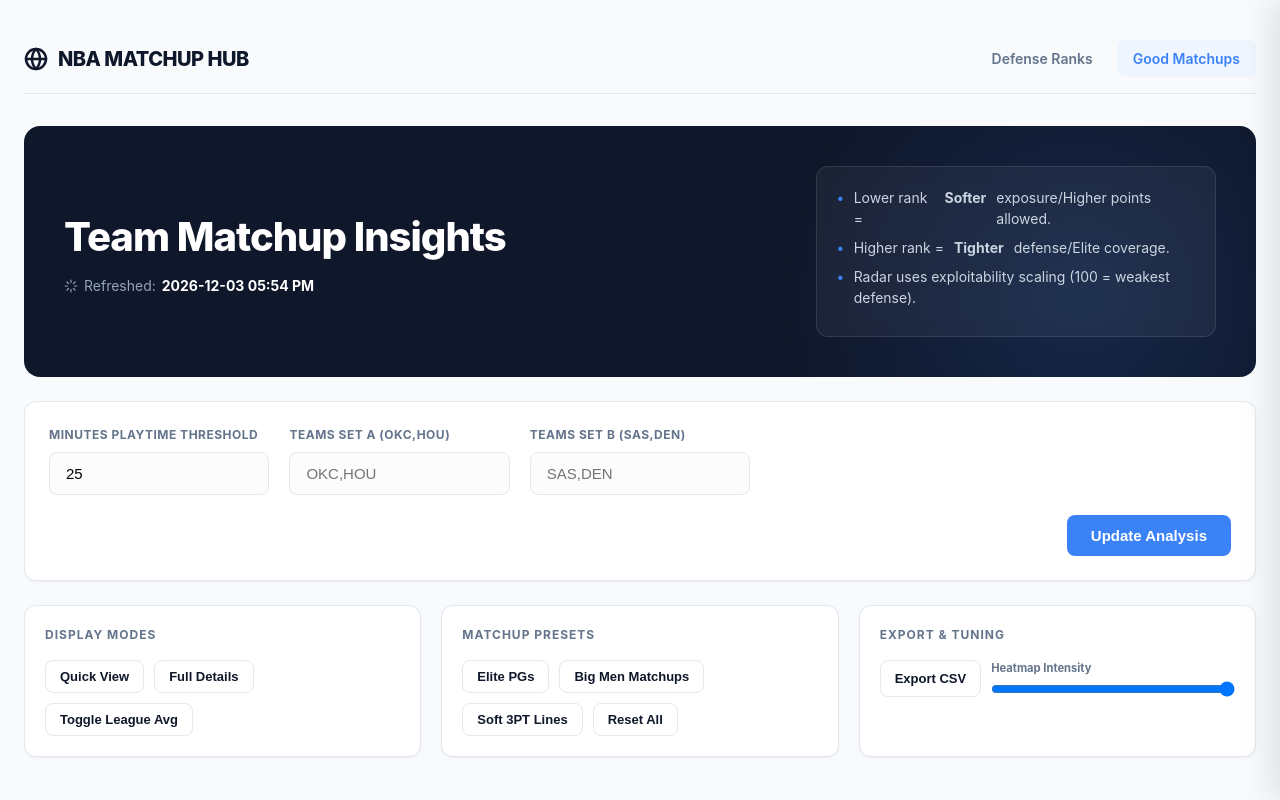
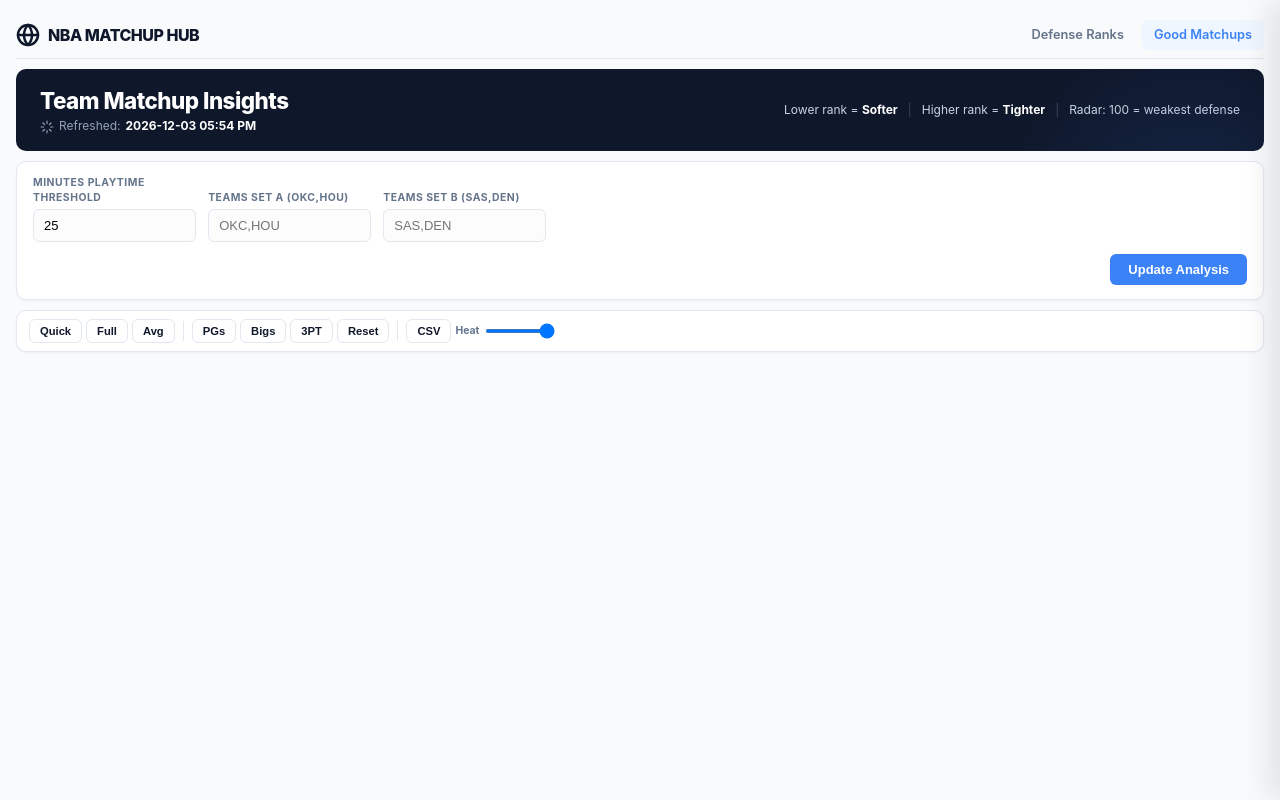
Before and after one commit to jibinator1/nba_stats, a Flask app: page /matchup in a window 1280 px wide. Run offline with Flask 3, Linux system fonts and the light colour scheme.

Commit message:
Compact UI: dropdown columns, single-row controls, fit 100% zoom

```diff
--- a/app.py
+++ b/app.py
@@ -11,7 +11,12 @@ QUICK_VIEW_COLUMNS = [
     'PTS_RANK', 'REB_RANK', 'AST_RANK', 'eFG_RANK', 'FG3M_RANK', 'TOV_RANK'
 ]
 
-DEFAULT_HIDDEN_COLUMNS = {'TS_PCT', 'TS_RANK'}
+DEFAULT_HIDDEN_COLUMNS = {
+    'TS_PCT', 'TS_RANK',
+    'FGM', 'FGA', 'FG3A', 'FG3A_RANK',
+    'FTA', 'FTM', 'FTr', 'FTr_RANK',
+    'TEAM_PTS', 'TEAM_REB', 'TEAM_AST',
+}
 
 RADAR_COLUMNS = [
     ('PTS_RANK', 'PTS'),
--- a/static/style.css
+++ b/static/style.css
@@ -13,9 +13,9 @@
     --danger: #ef4444;
     --heat-opacity: 1;
     --font-heading: 'Inter', system-ui, -apple-system, sans-serif;
-    --radius-lg: 16px;
-    --radius-md: 12px;
-    --radius-sm: 8px;
+    --radius-lg: 14px;
+    --radius-md: 10px;
+    --radius-sm: 6px;
     --shadow-sm: 0 1px 2px 0 rgb(0 0 0 / 0.05);
     --shadow-md: 0 4px 6px -1px rgb(0 0 0 / 0.1), 0 2px 4px -2px rgb(0 0 0 / 0.1);
     --shadow-lg: 0 10px 15px -3px rgb(0 0 0 / 0.1), 0 4px 6px -4px rgb(0 0 0 / 0.1);
@@ -33,36 +33,35 @@ body {
     font-family: var(--font-heading);
     background-color: var(--bg-main);
     color: var(--text-main);
-    line-height: 1.5;
+    line-height: 1.4;
     -webkit-font-smoothing: antialiased;
     padding: 0;
 }
 
 .page-shell {
-    max-width: 1600px;
+    max-width: 100%;
     margin: 0 auto;
-    padding: 24px;
+    padding: 12px 16px;
     display: grid;
     grid-template-columns: 1fr;
-    gap: 24px;
+    gap: 10px;
 }
 
-/* Premium Navigation */
+/* Navigation */
 .nav-bar {
     display: flex;
     justify-content: space-between;
     align-items: center;
-    padding: 16px 0;
+    padding: 8px 0;
     border-bottom: 1px solid var(--border);
-    margin-bottom: 8px;
 }
 
 .brand {
     display: flex;
     align-items: center;
-    gap: 10px;
+    gap: 8px;
     font-weight: 800;
-    font-size: 1.25rem;
+    font-size: 1rem;
     color: var(--primary);
     text-transform: uppercase;
     letter-spacing: -0.5px;
@@ -70,17 +69,17 @@ body {
 
 .tabs {
     display: flex;
-    gap: 8px;
+    gap: 6px;
 }
 
 .tab-link {
-    padding: 8px 16px;
-    font-size: 0.875rem;
+    padding: 6px 12px;
+    font-size: 0.8rem;
     font-weight: 600;
     color: var(--text-muted);
     text-decoration: none;
     border-radius: var(--radius-sm);
-    transition: all 0.2s cubic-bezier(0.4, 0, 0.2, 1);
+    transition: all 0.2s;
 }
 
 .tab-link:hover {
@@ -93,19 +92,18 @@ body {
     background: #eff6ff;
 }
 
-/* Hero Section */
+/* Hero Section - Compact Horizontal */
 .hero-container {
     background: var(--primary);
     color: white;
-    padding: 40px;
-    border-radius: var(--radius-lg);
+    padding: 16px 24px;
+    border-radius: var(--radius-md);
     position: relative;
     overflow: hidden;
     display: flex;
-    flex-wrap: wrap;
     justify-content: space-between;
     align-items: center;
-    gap: 30px;
+    gap: 20px;
 }
 
 .hero-container::before {
@@ -113,25 +111,25 @@ body {
     position: absolute;
     top: -50%;
     right: -10%;
-    width: 600px;
-    height: 600px;
+    width: 400px;
+    height: 400px;
     background: radial-gradient(circle, rgba(59, 130, 246, 0.15) 0%, rgba(59, 130, 246, 0) 70%);
     pointer-events: none;
 }
 
 .hero-content h2 {
-    font-size: 2.5rem;
+    font-size: 1.4rem;
     font-weight: 800;
-    margin-bottom: 8px;
-    letter-spacing: -1px;
+    margin-bottom: 2px;
+    letter-spacing: -0.5px;
 }
 
 .updated-at {
-    font-size: 0.875rem;
+    font-size: 0.75rem;
     color: #94a3b8;
     display: flex;
     align-items: center;
-    gap: 6px;
+    gap: 5px;
 }
 
 .updated-at strong {
@@ -139,36 +137,26 @@ body {
 }
 
 .hero-notes {
-    background: rgba(255, 255, 255, 0.05);
-    backdrop-filter: blur(8px);
-    padding: 20px;
-    border-radius: var(--radius-md);
-    border: 1px solid rgba(255, 255, 255, 0.1);
-    max-width: 400px;
+    display: flex;
+    align-items: center;
+    gap: 10px;
+    font-size: 0.75rem;
+    color: #cbd5e1;
+    white-space: nowrap;
 }
 
-.hero-notes ul {
-    list-style: none;
-    font-size: 0.875rem;
-    color: #cbd5e1;
+.hero-notes strong {
+    color: white;
 }
 
-.hero-notes li {
-    margin-bottom: 8px;
-    display: flex;
-    gap: 10px;
+.note-sep {
+    color: rgba(255, 255, 255, 0.2);
 }
 
-.hero-notes li::before {
-    content: '•';
-    color: var(--accent);
-    font-weight: bold;
-}
-
-/* Glassmorphic Filters */
+/* Filter Section */
 .filter-section {
     background: var(--bg-card);
-    padding: 24px;
+    padding: 14px 16px;
     border-radius: var(--radius-md);
     border: 1px solid var(--border);
     box-shadow: var(--shadow-sm);
@@ -176,19 +164,19 @@ body {
 
 .filter-form {
     display: grid;
-    grid-template-columns: repeat(auto-fit, minmax(200px, 1fr));
-    gap: 20px;
+    grid-template-columns: repeat(auto-fit, minmax(160px, 1fr));
+    gap: 12px;
     align-items: flex-end;
 }
 
 .filter-form label {
     display: flex;
     flex-direction: column;
-    gap: 8px;
+    gap: 4px;
 }
 
 .filter-form label span {
-    font-size: 0.75rem;
+    font-size: 0.65rem;
     font-weight: 700;
     text-transform: uppercase;
     letter-spacing: 0.5px;
@@ -196,10 +184,10 @@ body {
 }
 
 .filter-form input {
-    padding: 12px 16px;
+    padding: 8px 10px;
     border: 1.5px solid var(--border);
     border-radius: var(--radius-sm);
-    font-size: 0.9375rem;
+    font-size: 0.8125rem;
     transition: all 0.2s;
     background: #fcfcfc;
 }
@@ -218,11 +206,11 @@ body {
 .primary-btn {
     background: var(--accent);
     color: white;
-    padding: 12px 24px;
+    padding: 8px 18px;
     border: none;
     border-radius: var(--radius-sm);
     font-weight: 700;
-    font-size: 0.9375rem;
+    font-size: 0.8125rem;
     cursor: pointer;
     transition: all 0.2s;
 }
@@ -256,46 +244,46 @@ body {
     border: 1px solid #dbeafe;
 }
 
-/* Controls Grid */
-.controls-grid {
-    display: grid;
-    grid-template-columns: repeat(auto-fit, minmax(300px, 1fr));
-    gap: 20px;
-}
-
-.control-card {
+/* Controls Bar - Single Horizontal Row */
+.controls-bar {
     background: var(--bg-card);
-    padding: 20px;
+    padding: 8px 12px;
     border-radius: var(--radius-md);
     border: 1px solid var(--border);
     box-shadow: var(--shadow-sm);
 }
 
-.control-card h4 {
-    font-size: 0.75rem;
-    text-transform: uppercase;
-    letter-spacing: 1px;
-    color: var(--text-muted);
-    margin-bottom: 16px;
-    font-weight: 700;
+.controls-inner {
+    display: flex;
+    align-items: center;
+    gap: 8px;
+    flex-wrap: wrap;
 }
 
-.btn-row {
+.ctrl-group {
     display: flex;
-    flex-wrap: wrap;
-    gap: 10px;
+    align-items: center;
+    gap: 4px;
+}
+
+.ctrl-divider {
+    width: 1px;
+    height: 20px;
+    background: var(--border);
+    flex-shrink: 0;
 }
 
 .small-btn {
-    padding: 8px 14px;
+    padding: 5px 10px;
     background: white;
     border: 1.5px solid var(--border);
     border-radius: var(--radius-sm);
-    font-size: 0.8125rem;
+    font-size: 0.7rem;
     font-weight: 600;
     cursor: pointer;
-    transition: all 0.2s;
+    transition: all 0.15s;
     color: var(--primary);
+    white-space: nowrap;
 }
 
 .small-btn:hover {
@@ -310,53 +298,103 @@ body {
     border-color: var(--primary);
 }
 
-/* Modern Slider */
-.slider-wrap {
-    flex: 1;
-    min-width: 150px;
+/* Compact Slider */
+.slider-compact {
     display: flex;
-    flex-direction: column;
-    gap: 4px;
+    align-items: center;
+    gap: 6px;
 }
 
-.slider-label {
-    font-size: 0.7rem;
+.slider-compact label {
+    font-size: 0.65rem;
     font-weight: 700;
     color: var(--text-muted);
+    white-space: nowrap;
+}
+
+.slider-compact input[type="range"] {
+    width: 70px;
 }
 
 input[type="range"] {
-    width: 100%;
+    height: 4px;
 }
 
-/* Column Visibility */
-.column-toggle-wrap {
-    background: var(--bg-card);
-    padding: 20px;
-    border-radius: var(--radius-md);
-    border: 1px solid var(--border);
+/* Column Dropdown */
+.col-dropdown-wrap {
+    position: relative;
 }
 
-.column-toggle-list {
-    display: flex;
-    flex-wrap: wrap;
-    gap: 8px 16px;
+.col-dropdown {
+    display: none;
+    position: absolute;
+    top: 100%;
+    right: 0;
+    margin-top: 4px;
+    background: white;
+    border: 1px solid var(--border);
+    border-radius: var(--radius-md);
+    box-shadow: var(--shadow-lg);
+    z-index: 100;
+    min-width: 200px;
+    max-height: 360px;
+    overflow: hidden;
 }
 
-.column-toggle-list label {
+.col-dropdown.open {
+    display: flex;
+    flex-direction: column;
+}
+
+.col-dropdown-actions {
+    display: flex;
+    gap: 4px;
+    padding: 8px;
+    border-bottom: 1px solid var(--border);
+}
+
+.col-dropdown-actions button {
+    padding: 3px 10px;
+    border: 1px solid var(--border);
+    border-radius: 4px;
+    background: var(--bg-main);
+    font-size: 0.7rem;
+    font-weight: 600;
+    cursor: pointer;
+    color: var(--text-muted);
+    transition: all 0.15s;
+}
+
+.col-dropdown-actions button:hover {
+    border-color: var(--accent);
+    color: var(--accent);
+}
+
+.col-dropdown-list {
+    overflow-y: auto;
+    max-height: 300px;
+    padding: 4px 0;
+}
+
+.col-dropdown-list label {
     display: flex;
     align-items: center;
-    gap: 8px;
-    font-size: 0.8125rem;
+    gap: 6px;
+    padding: 4px 10px;
+    font-size: 0.7rem;
     font-weight: 500;
     color: var(--primary-light);
     cursor: pointer;
-    padding: 2px 6px;
-    border-radius: 4px;
+    white-space: nowrap;
 }
 
-.column-toggle-list label:hover {
+.col-dropdown-list label:hover {
     background: var(--bg-main);
+}
+
+.col-dropdown-list input[type="checkbox"] {
+    width: 13px;
+    height: 13px;
 }
 
 /* Main Table Layout */
--- a/templates/index.html
+++ b/templates/index.html
@@ -29,11 +29,11 @@
                 </p>
             </div>
             <div class="hero-notes">
-                <ul>
-                    <li>Lower rank = <strong>Softer</strong> exposure/Higher points allowed.</li>
-                    <li>Higher rank = <strong>Tighter</strong> defense/Elite coverage.</li>
-                    <li>Radar uses exploitability scaling (100 = weakest defense).</li>
-                </ul>
+                <span>Lower rank = <strong>Softer</strong></span>
+                <span class="note-sep">|</span>
+                <span>Higher rank = <strong>Tighter</strong></span>
+                <span class="note-sep">|</span>
+                <span>Radar: 100 = weakest defense</span>
             </div>
         </section>
 
@@ -83,46 +83,51 @@
             </form>
         </section>
 
-        <section class="controls-grid">
-            <div class="control-card">
-                <h4>Display Modes</h4>
-                <div class="btn-row">
-                    <button type="button" class="small-btn" onclick="setViewMode('quick')">Quick View</button>
-                    <button type="button" class="small-btn" onclick="setViewMode('full')">Full Details</button>
-                    <button type="button" class="small-btn" onclick="toggleLeagueAverage()">Toggle League Avg</button>
+        <section class="controls-bar">
+            <div class="controls-inner">
+                <div class="ctrl-group">
+                    <button type="button" class="small-btn" onclick="setViewMode('quick')">Quick</button>
+                    <button type="button" class="small-btn" onclick="setViewMode('full')">Full</button>
+                    <button type="button" class="small-btn" onclick="toggleLeagueAverage()">Avg</button>
                 </div>
-            </div>
-            <div class="control-card">
-                <h4>Matchup Presets</h4>
-                <div class="btn-row" id="presets-container">
-                    <button type="button" class="small-btn" data-preset="pg" onclick="applyPreset('pg')">Elite PGs</button>
-                    <button type="button" class="small-btn" data-preset="c" onclick="applyPreset('c')">Big Men Matchups</button>
-                    <button type="button" class="small-btn" data-preset="threept" onclick="applyPreset('threept')">Soft 3PT Lines</button>
-                    <button type="button" class="small-btn" onclick="clearPreset()">Reset All</button>
+                <span class="ctrl-divider"></span>
+                <div class="ctrl-group" id="presets-container">
+                    <button type="button" class="small-btn" data-preset="pg" onclick="applyPreset('pg')">PGs</button>
+                    <button type="button" class="small-btn" data-preset="c" onclick="applyPreset('c')">Bigs</button>
+                    <button type="button" class="small-btn" data-preset="threept" onclick="applyPreset('threept')">3PT</button>
+                    <button type="button" class="small-btn" onclick="clearPreset()">Reset</button>
                 </div>
-            </div>
-            <div class="control-card">
-                <h4>Export & Tuning</h4>
-                <div class="btn-row">
-                    <button type="button" class="small-btn" onclick="exportTableCsv()">Export CSV</button>
-                    <div class="slider-wrap">
-                        <label class="slider-label" for="heatSlider">Heatmap Intensity</label>
+                <span class="ctrl-divider"></span>
+                <div class="ctrl-group">
+                    <button type="button" class="small-btn" onclick="exportTableCsv()">CSV</button>
+                    <div class="slider-compact">
+                        <label for="heatSlider">Heat</label>
                         <input id="heatSlider" type="range" min="0" max="1" step="0.1" value="1" oninput="setHeatIntensity(this.value)">
                     </div>
                 </div>
+                {% if colnames|length > 0 %}
+                <span class="ctrl-divider"></span>
+                <div class="ctrl-group">
+                    <div class="col-dropdown-wrap">
+                        <button type="button" class="small-btn" id="colDropdownBtn" onclick="toggleColDropdown()">Columns ▾</button>
+                        <div class="col-dropdown" id="colDropdown">
+                            <div class="col-dropdown-actions">
+                                <button type="button" onclick="toggleAllCols(true)">All</button>
+                                <button type="button" onclick="toggleAllCols(false)">None</button>
+                            </div>
+                            <div class="col-dropdown-list">
+                                {% for col in colnames %}
+                                <label><input type="checkbox" class="col-toggle" data-col="{{ col }}" {% if col not in default_hidden_cols %}checked{% endif %}> {{ col }}</label>
+                                {% endfor %}
+                            </div>
+                        </div>
+                    </div>
+                </div>
+                {% endif %}
             </div>
         </section>
 
         {% if colnames|length > 0 %}
-        <section class="column-toggle-wrap">
-            <h4 style="font-size: 0.7rem; text-transform: uppercase; letter-spacing: 1px; color: var(--text-muted); margin-bottom: 12px;">Toggle Specific Columns</h4>
-            <div class="column-toggle-list">
-                {% for col in colnames %}
-                <label><input type="checkbox" class="col-toggle" data-col="{{ col }}" {% if col not in default_hidden_cols %}checked{% endif %}> {{ col }}</label>
-                {% endfor %}
-            </div>
-        </section>
-
         <section class="table-section">
             <div class="table-container">
                 <table id="statsTable">
@@ -442,6 +447,25 @@
             link.click();
         }
 
+        function toggleColDropdown() {
+            document.getElementById('colDropdown').classList.toggle('open');
+        }
+
+        function toggleAllCols(on) {
+            document.querySelectorAll('.col-toggle').forEach(cb => {
+                cb.checked = on;
+            });
+            setViewMode(viewMode);
+        }
+
+        // Close dropdown when clicking outside
+        document.addEventListener('click', (e) => {
+            const wrap = document.querySelector('.col-dropdown-wrap');
+            if (wrap && !wrap.contains(e.target)) {
+                document.getElementById('colDropdown')?.classList.remove('open');
+            }
+        });
+
         document.querySelectorAll('.col-toggle').forEach(cb => {
             cb.addEventListener('change', () => setViewMode(viewMode));
         });
```
Also changed, not shown: other parts of static/style.css (+21 -21 lines).
